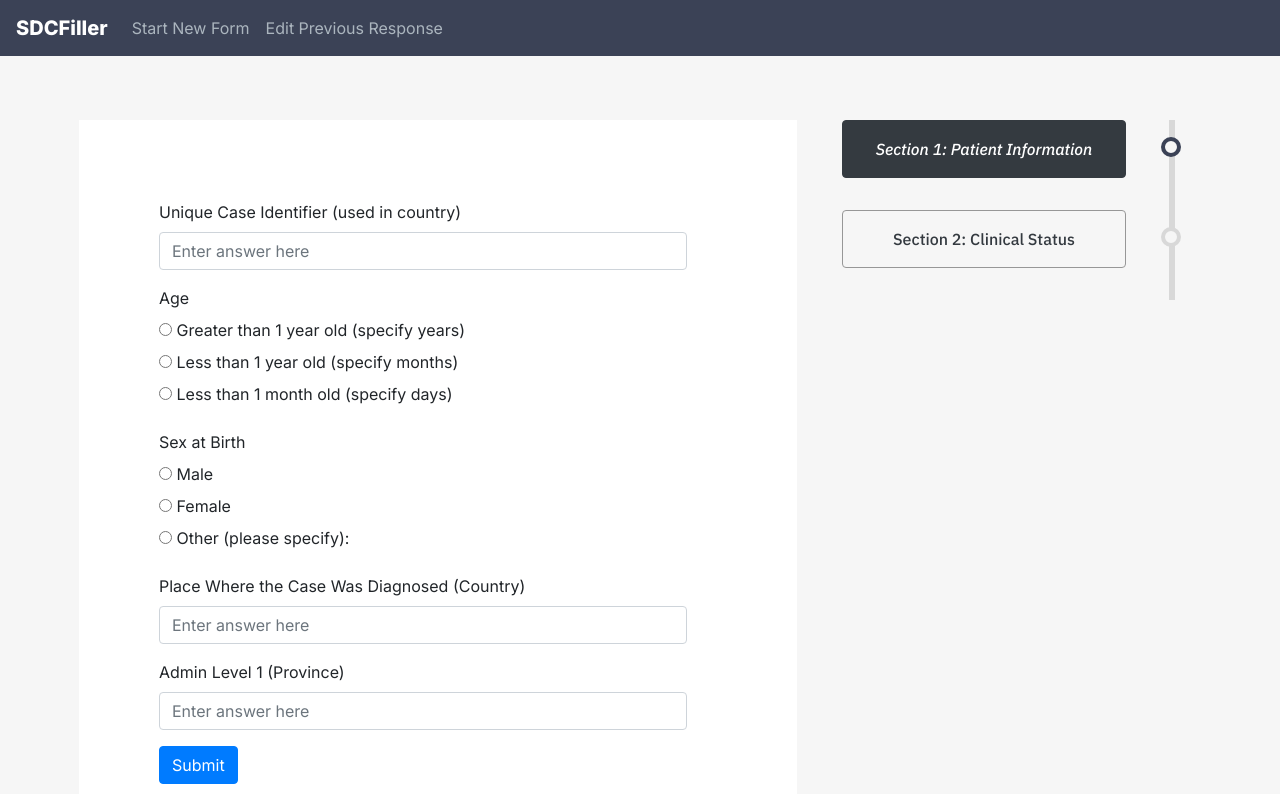
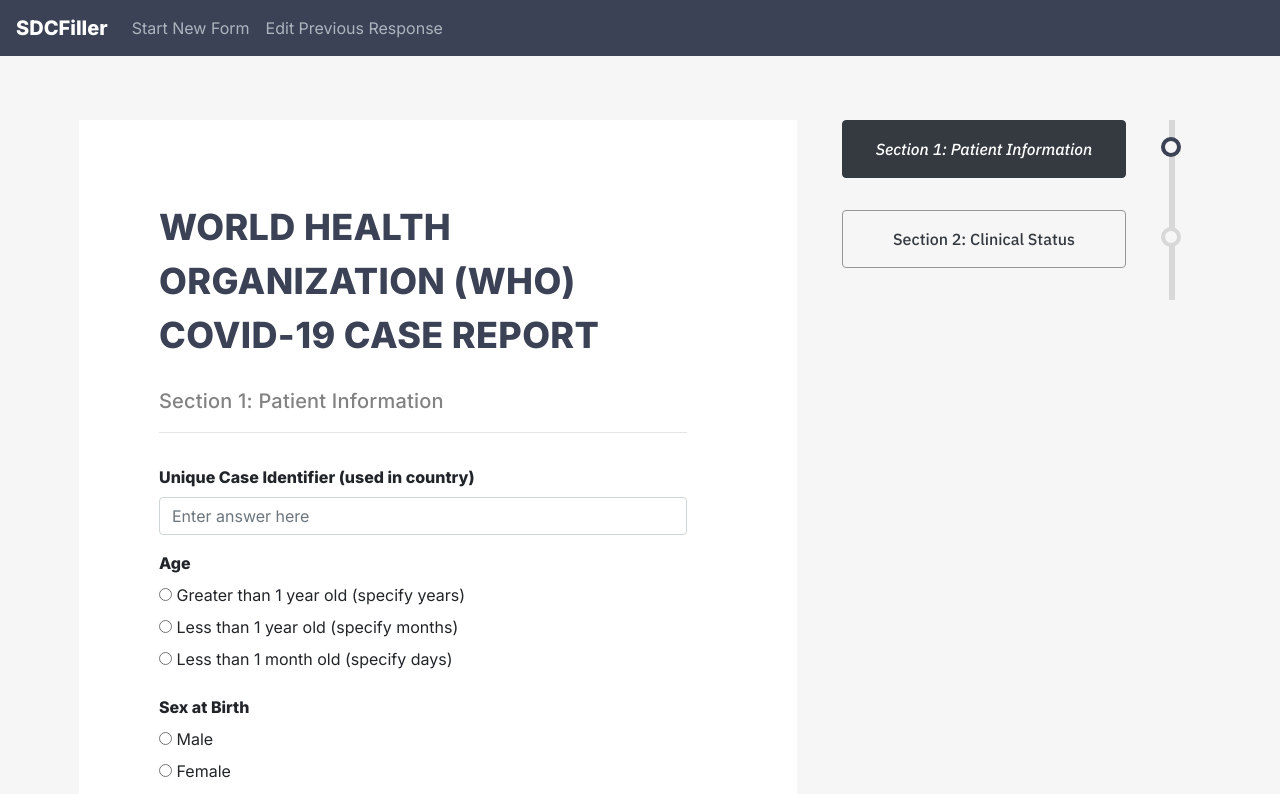
Before and after one commit to csc302-spring-2021/proj-DaBaby, a React (Create React App) app in the folder form-filler/: page / in a window 1280 px wide. Shown: the top 794 px of the page. Built offline with nearby package versions, Linux system fonts and the light colour scheme.

Commit message:
Styling changes

```diff
--- a/form-filler/src/components/App.jsx
+++ b/form-filler/src/components/App.jsx
@@ -186,14 +186,14 @@
   };
 
   render() {
-    const { sections, curr_section } = this.state;
+    const { sections, curr_section, name } = this.state;
     return (
       <Container fluid className="App">
         <NavigationBar />
         <Col>
           <Row>
             <Col md={8}>
-              <SDCSection section={sections[curr_section]} />
+              <SDCSection section={sections[curr_section]} name={name} section_name={sections[curr_section].title}/>
             </Col>
             <Col md={4}>
               <SDCSidebar
--- a/form-filler/src/components/Question.jsx
+++ b/form-filler/src/components/Question.jsx
@@ -11,6 +11,7 @@
   FormText,
 } from "react-bootstrap";
 import "./SDCSection.scss";
+import "./Question.scss";
 
 class Question extends Component {
   required = (value) => {
@@ -24,7 +25,7 @@
       case "single-choice":
         return (
           <div>
-            <FormLabel>{question.question_text}</FormLabel>
+            <FormLabel className="title">{question.question_text}</FormLabel>
             <div className="radio">
               {/* Dynamically rendering all options the question has */}
               {question.options.map((option, index) => (
@@ -49,7 +50,7 @@
       case "multiple-choice":
         return (
           <div>
-            <FormLabel>{question.question_text}</FormLabel>
+            <FormLabel className="title">{question.question_text}</FormLabel>
             <div className="checkbox">
               {/* Dynamically rendering all options the question has */}
               {question.options.map((option, index) => (
@@ -76,7 +77,7 @@
           <Field name={question.question_text} validate={this.required}>
             {({ input, meta }) => (
               <FormGroup controlId={this.key}>
-                <FormLabel>{question.question_text}</FormLabel>
+                <FormLabel className="title">{question.question_text}</FormLabel>
                 <FormControl
                   {...input}
                   type="text"
@@ -96,7 +97,7 @@
       case "integer":
         return (
           <div>
-            <FormLabel>{question.question_text}</FormLabel>
+            <FormLabel className="title">{question.question_text}</FormLabel>
             <div className="integer">
               <FormLabel>
                 <Field
@@ -117,7 +118,7 @@
       case "true-false":
         return (
           <div>
-            <FormLabel>{question.question_text}</FormLabel>
+            <FormLabel className="title">{question.question_text}</FormLabel>
             <div className="checkbox">
               <FormLabel>
                 <Field
--- a/form-filler/src/components/Question.scss
+++ b/form-filler/src/components/Question.scss
@@ -0,0 +1,3 @@
+.title{
+    font-weight: bold;
+}
--- a/form-filler/src/components/SDCSection.jsx
+++ b/form-filler/src/components/SDCSection.jsx
@@ -102,12 +102,15 @@
   };
 
   render() {
-    const { section } = this.props;
+    const { section, name, section_name } = this.props;
     const { questions } = section;
     return (
       <Container className="sdc-form">
         <Row>
           <Col>
+            <h1 className="formTitle">{name}</h1>
+            <h2 className="sectionTitle">{section_name}</h2>
+            <hr className="divider"></hr>
             <Form
               onSubmit={this.onSubmit}
               render={({
--- a/form-filler/src/components/SDCSection.scss
+++ b/form-filler/src/components/SDCSection.scss
@@ -18,3 +18,42 @@
 .integer {
   padding-bottom: 1rem;
 }
+
+.formTitle {
+  /* Heading */
+
+  font-family: Inter;
+  font-style: normal;
+  font-weight: 600;
+  font-size: 36px;
+  line-height: 150%;
+  /* identical to box height, or 54px */
+
+  display: flex;
+  align-items: center;
+  letter-spacing: 0.01em;
+  padding-bottom: 1rem;
+
+  color: #3b4256;
+}
+
+.sectionTitle {
+  font-family: Inter;
+  font-style: normal;
+  font-weight: 500;
+  font-size: 20px;
+  line-height: 150%;
+  /* identical to box height, or 30px */
+
+  display: flex;
+  align-items: center;
+  letter-spacing: 0.01em;
+
+  /* Gray 3 */
+
+  color: #828282;
+}
+
+.divider {
+  padding-bottom: 1rem;
+}
```
